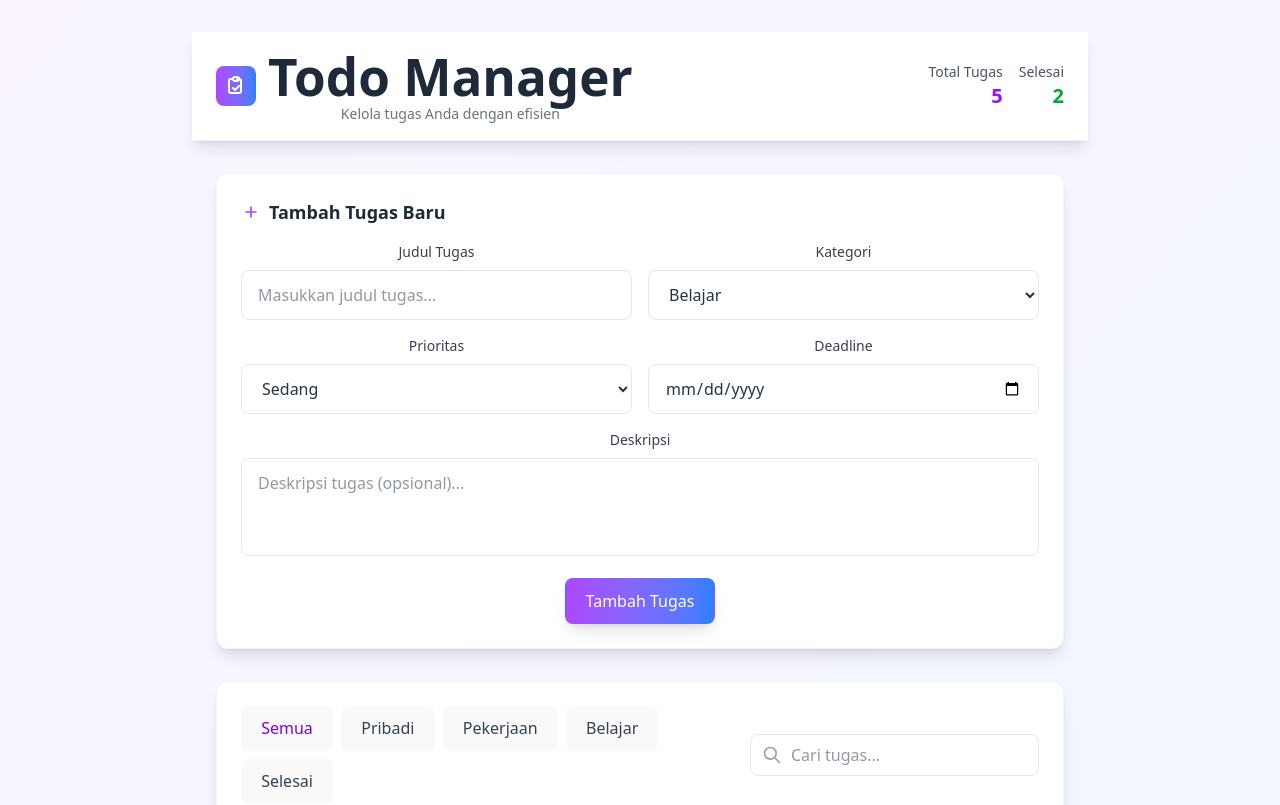
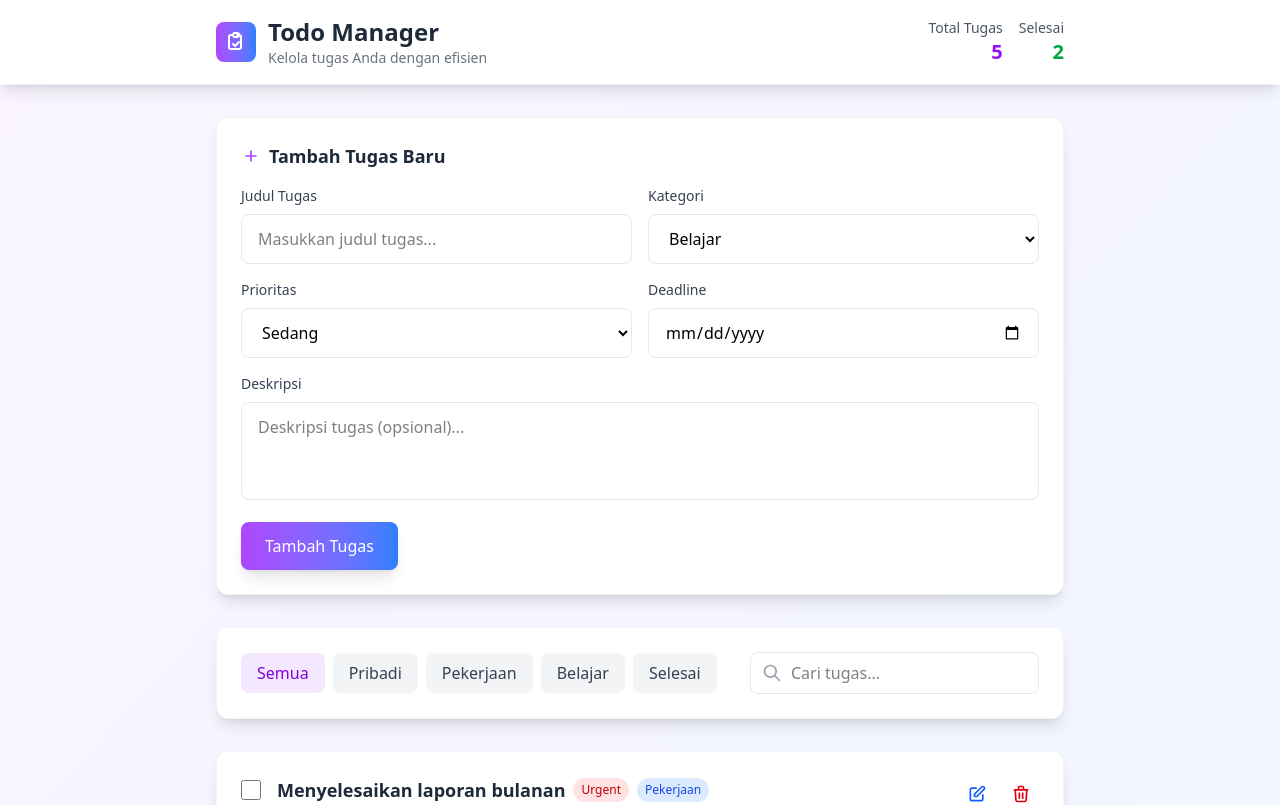
Before and after one commit to tirtahakimpambudhi/learn-vue-fundamental, a Vue app: page / in a window 1280 px wide. Shown: the top 805 px of the page. Built offline with nearby package versions, Linux system fonts and the light colour scheme.

Commit message:
chore: Update style.css files

```diff
--- a/src/style.css
+++ b/src/style.css
@@ -8,83 +8,3 @@
   from { transform: translateY(10px); opacity: 0; }
   to { transform: translateY(0); opacity: 1; }
 }
-
-:root {
-  font-family: system-ui, Avenir, Helvetica, Arial, sans-serif;
-  line-height: 1.5;
-  font-weight: 400;
-
-  color-scheme: light dark;
-  color: rgba(255, 255, 255, 0.87);
-  background-color: #242424;
-
-  font-synthesis: none;
-  text-rendering: optimizeLegibility;
-  -webkit-font-smoothing: antialiased;
-  -moz-osx-font-smoothing: grayscale;
-}
-
-a {
-  font-weight: 500;
-  color: #646cff;
-  text-decoration: inherit;
-}
-a:hover {
-  color: #535bf2;
-}
-
-body {
-  margin: 0;
-  display: flex;
-  place-items: center;
-  min-width: 320px;
-  min-height: 100vh;
-}
-
-h1 {
-  font-size: 3.2em;
-  line-height: 1.1;
-}
-
-button {
-  border-radius: 8px;
-  border: 1px solid transparent;
-  padding: 0.6em 1.2em;
-  font-size: 1em;
-  font-weight: 500;
-  font-family: inherit;
-  background-color: #1a1a1a;
-  cursor: pointer;
-  transition: border-color 0.25s;
-}
-button:hover {
-  border-color: #646cff;
-}
-button:focus,
-button:focus-visible {
-  outline: 4px auto -webkit-focus-ring-color;
-}
-
-.card {
-  padding: 2em;
-}
-
-#app {
-  max-width: 1280px;
-  margin: 0 auto;
-  padding: 2rem;
-  text-align: center;
-}
-
-@media (prefers-color-scheme: light) {
-  :root {
-    color: #213547;
-    background-color: #ffffff;
-  }
-  a:hover {
-    color: #747bff;
-  }
-  button {
-    background-color: #f9f9f9;
-  }
-}
```
